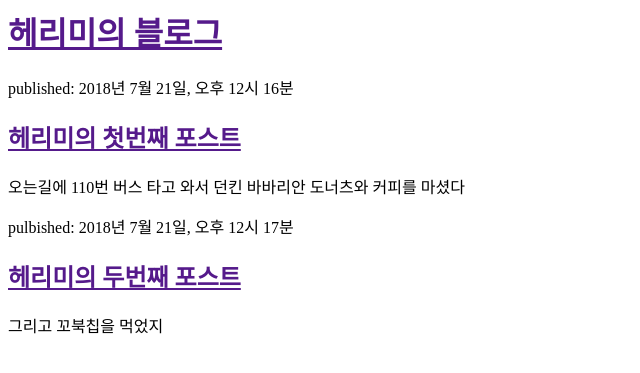
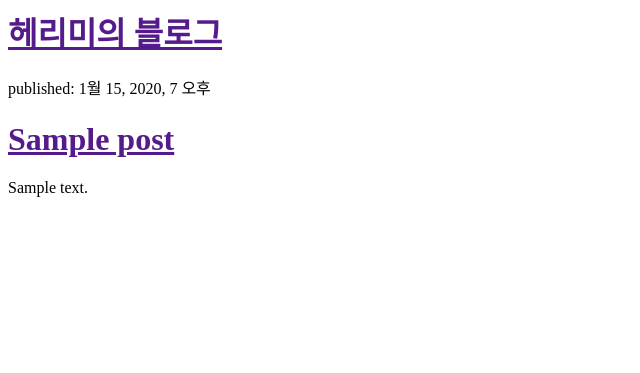
Before and after one commit to leekirin/my-first-blog, a Django app: template blog/templates/blog/post_list.html in a window 1280 px wide. Shown: the top 373 px of the page, without its empty margins (0-640 px from the left). Run offline with Django 3.2, Linux system fonts and the light colour scheme; the template is opened without the code that fills it: values that come from a table or form of the project are taken from there, others are empty; tables that the repository leaves empty hold one stand-in row (values such as "Sample post").

Commit message:
Modified templates to display posts from database.

```diff
--- a/blog/templates/blog/post_list.html
+++ b/blog/templates/blog/post_list.html
@@ -7,16 +7,12 @@
       <h1><a href="">헤리미의 블로그</a></h1>
     </div>
 
-    <div>
-      <p>published: 2018년 7월 21일, 오후 12시 16분</p>
-      <h2><a href=""> 헤리미의 첫번째 포스트</a></h2>
-      <p>오는길에 110번 버스 타고 와서 던킨 바바리안 도너츠와 커피를 마셨다</p>
-    </div>
-
-    <div>
-      <p>pulbished: 2018년 7월 21일, 오후 12시 17분</p>
-      <h2><a href=""> 헤리미의 두번째 포스트</a></h2>
-      <p>그리고 꼬북칩을 먹었지</p>
-    </div>
+    {% for post in posts %}
+      <div>
+        <p>published: {{ post.published_date }}</p>
+        <h1><a href="">{{ post.title }}</a></h1>
+        <p>{{ post.text|linebreaksbr }}</p>
+      </div>
+    {% endfor %}
   </body>
 </html>
--- a/blog/views.py
+++ b/blog/views.py
@@ -1,4 +1,8 @@
 from django.shortcuts import render
+from django.utils import timezone
+from .models import Post
+
 
 def post_list(request):
-    return render(request, 'blog/post_list.html', {})
+    posts = Post.objects.filter(published_date__lte=timezone.now()).order_by('published_date')
+    return render(request, 'blog/post_list.html', {'posts': posts})
```
Also changed, not shown: blog/models.py (+5 -5 lines).
